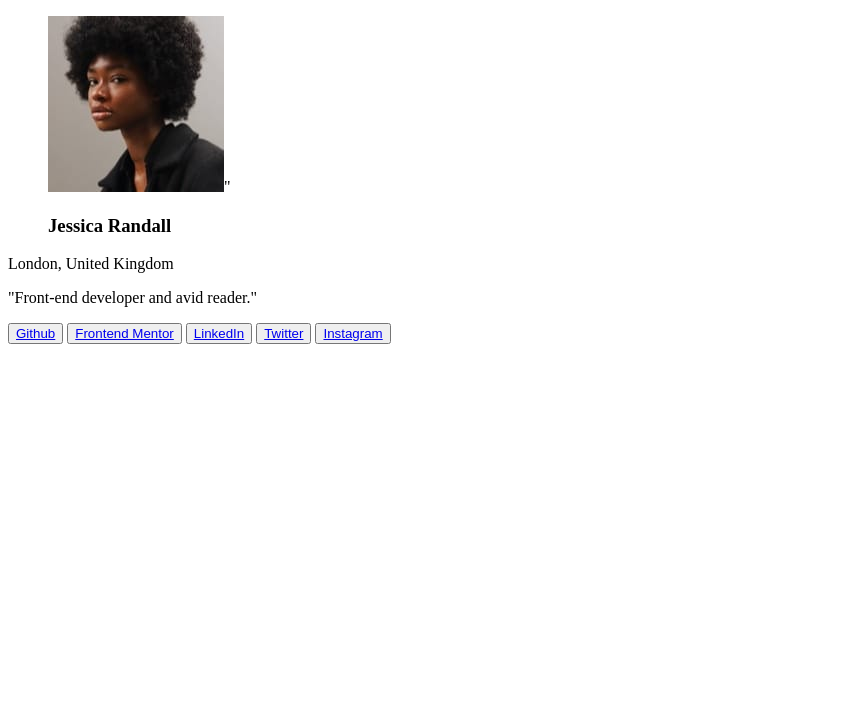
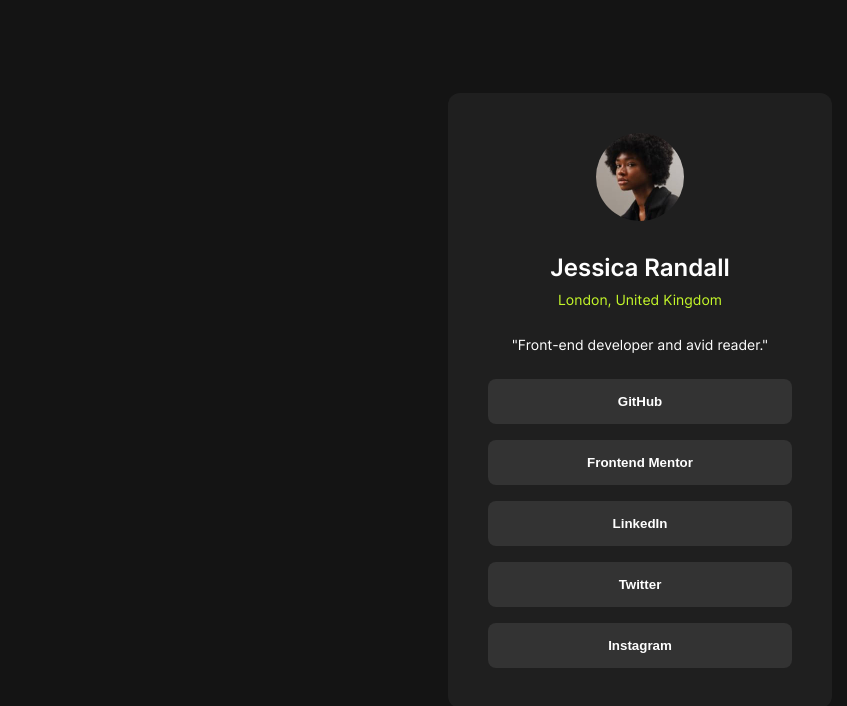
Before and after one commit to NataMellado/social-links-profile-challenge, a plain HTML site: page index.html in a window 1280 px wide. Shown: the whole page, without its empty margins (0-847 px from the left). Drawn offline with Linux system fonts and the light colour scheme.

Commit message:
Update HTML and styles in CSS.

```diff
--- a/assets/css/style.css
+++ b/assets/css/style.css
@@ -0,0 +1,109 @@
+@font-face {
+    font-family: 'Inter';
+    src: url('../fonts/Inter-VariableFont_slnt\,wght.ttf');
+    font-style: normal;
+}
+
+:root {
+    /* Colors */
+    --color-primary: hsl(75, 94%, 57%);
+    --color-white: hsl(0, 0%, 100%);
+    --color-grey: hsl(0, 0%, 20%);
+    --color-dark-grey: hsl(0, 0%, 12%);
+    --color-off-black: hsl(0, 0%, 8%);
+
+    /* Font */
+    --font-inter: 'Inter', sans-serif;
+
+    /* Border radius */
+    --border-radius-card: 0.75rem;
+    --border-radius-button: 0.5rem;
+    --border-radius-user: 50%;
+}
+
+* {
+    margin: 0;
+    padding: 0;
+    box-sizing: border-box;
+}
+
+html,
+body {
+    width: 100%;
+    height: 100%;
+}
+
+body {
+    display:grid;
+    align-items: center;
+    background-color: var(--color-off-black);
+}
+
+.card-section {
+    display: grid;
+    grid-template-columns: repeat(auto-fit, minmax(250px, 1fr));
+    padding: 1.5rem;
+    gap: 1.5rem;
+}
+
+.user-card {
+    display: grid;
+    justify-self: center;
+    width: clamp(250px,384px, 100%);
+    padding: 2.5rem;
+    background-color: var(--color-dark-grey);
+    border-radius: var(--border-radius-card);
+    font-family: var(--font-inter);
+    text-align: center;
+    color: var(--color-white);
+
+    @media (max-width: 425px) {
+        padding: 1.5rem;
+    }
+}
+
+.user-avatar {
+    border-radius: var(--border-radius-user);
+    width: 5.5rem;
+    margin-bottom: 1.75rem;
+}
+
+.user-name {
+    font-size: 1.5rem;
+    font-weight: 600;
+    margin-bottom: 0.563rem;
+}
+
+.user-direction {
+    color: var(--color-primary);
+    font-size: 0.875rem;
+    margin-bottom: 1.75rem;
+}
+
+.user-description {
+    font-size: 0.875rem;
+    margin-bottom: 1.625rem;
+}
+
+.user-social-links {
+    display: grid;
+    gap: 1rem;
+}
+
+.button-style {
+    background-color: var(--color-grey);
+    border: none;
+    border-radius: var(--border-radius-button);
+    width: clamp(100%, 100%, 19rem);
+    height: 2.813rem;
+
+    @media (max-width: 425px) {
+        with: clamp(100%, 100%, 17.5rem);
+    }
+}
+
+.social-link {
+    font-weight: 700;
+    color: var(--color-white);
+    text-decoration: none;
+}
--- a/index.html
+++ b/index.html
@@ -20,7 +20,37 @@
 
         <article class="user-card">
           <figure class="user-profile">
-            <img class="user-avatar" src="./assets/images/avatar-jessica.jpeg" alt="avatar" />"
+            <img class="user-avatar" src="./assets/images/avatar-jessica.jpeg" alt="avatar" />
+            <figcaption>
+              <h1 class="user-name">Jessica Randall</h1>
+            </figcaption>
+          </figure>
+          <p class="user-direction">London, United Kingdom</p>
+          <p class="user-description">
+            "Front-end developer and avid reader."
+          </p>
+          <div class="user-social-links">
+            <button class="button-style">
+              <a href="https://github.com/" class="social-link" target="_blank">GitHub</a>
+            </button>
+            <button class="button-style">
+              <a href="https://www.frontendmentor.io/" class="social-link" target="_blank">Frontend Mentor</a>
+            </button>
+            <button class="button-style">
+              <a href="https://www.linkedin.com/" class="social-link" target="_blank">LinkedIn</a>
+            </button>
+            <button class="button-style">
+              <a href="https://twitter.com/" class="social-link" target="_blank">Twitter</a>
+            </button>
+            <button class="button-style">
+              <a href="https://www.instagram.com/" class="social-link" target="_blank">Instagram</a>
+            </button>
+          </div>
+        </article>
+
+        <!-- <article class="user-card">
+          <figure class="user-profile">
+            <img class="user-avatar" src="./assets/images/avatar-jessica.jpeg" alt="avatar" />
             <figcaption>
               <h1 class="user-name">Jessica Randall</h1>
             </figcaption>
@@ -48,6 +78,66 @@
           </div>
         </article>
 
+        <article class="user-card">
+          <figure class="user-profile">
+            <img class="user-avatar" src="./assets/images/avatar-jessica.jpeg" alt="avatar" />
+            <figcaption>
+              <h1 class="user-name">Jessica Randall</h1>
+            </figcaption>
+          </figure>
+          <p class="user-direction">London, United Kingdom</p>
+          <p class="user-description">
+            "Front-end developer and avid reader."
+          </p>
+          <div class="user-social-links">
+            <button class="button-style">
+              <a href="https://github.com/" class="social-link" target="_blank">Github</a>
+            </button>
+            <button class="button-style">
+              <a href="https://www.frontendmentor.io/" class="social-link" target="_blank">Frontend Mentor</a>
+            </button>
+            <button class="button-style">
+              <a href="https://www.linkedin.com/" class="social-link" target="_blank">LinkedIn</a>
+            </button>
+            <button class="button-style">
+              <a href="https://twitter.com/" class="social-link" target="_blank">Twitter</a>
+            </button>
+            <button class="button-style">
+              <a href="https://www.instagram.com/" class="social-link" target="_blank">Instagram</a>
+            </button>
+          </div>
+        </article>
+
+        <article class="user-card">
+          <figure class="user-profile">
+            <img class="user-avatar" src="./assets/images/avatar-jessica.jpeg" alt="avatar" />
+            <figcaption>
+              <h1 class="user-name">Jessica Randall</h1>
+            </figcaption>
+          </figure>
+          <p class="user-direction">London, United Kingdom</p>
+          <p class="user-description">
+            "Front-end developer and avid reader."
+          </p>
+          <div class="user-social-links">
+            <button class="button-style">
+              <a href="https://github.com/" class="social-link" target="_blank">Github</a>
+            </button>
+            <button class="button-style">
+              <a href="https://www.frontendmentor.io/" class="social-link" target="_blank">Frontend Mentor</a>
+            </button>
+            <button class="button-style">
+              <a href="https://www.linkedin.com/" class="social-link" target="_blank">LinkedIn</a>
+            </button>
+            <button class="button-style">
+              <a href="https://twitter.com/" class="social-link" target="_blank">Twitter</a>
+            </button>
+            <button class="button-style">
+              <a href="https://www.instagram.com/" class="social-link" target="_blank">Instagram</a>
+            </button>
+          </div>
+        </article> -->
+
       </section>
     </main>
   </body>
```
Also changed, not shown: 1 other file.
